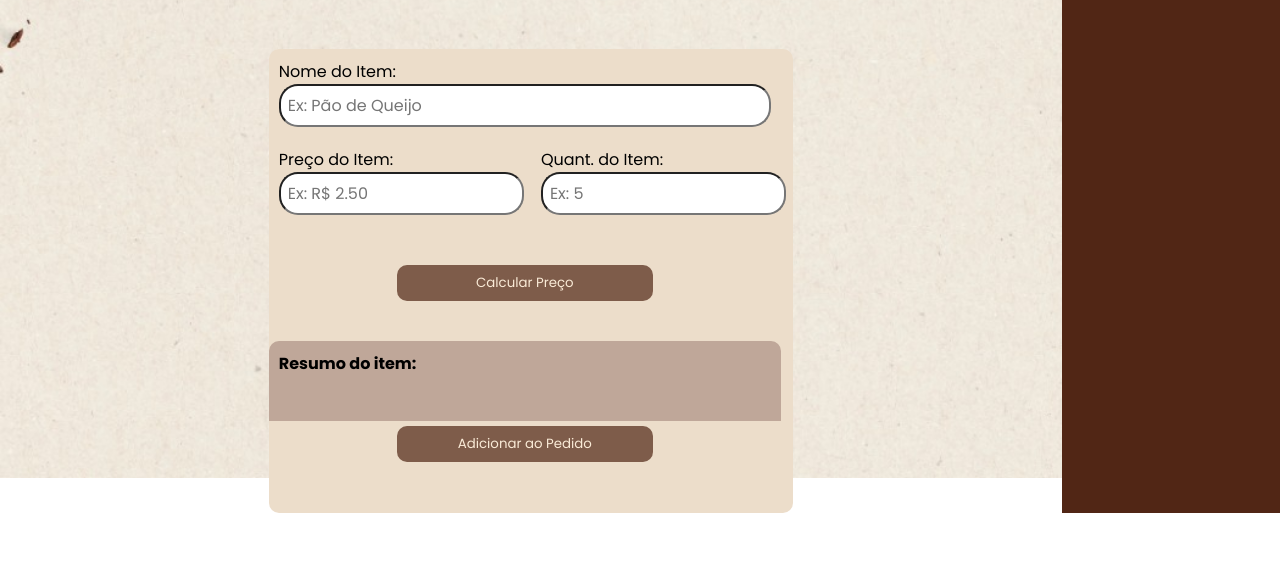
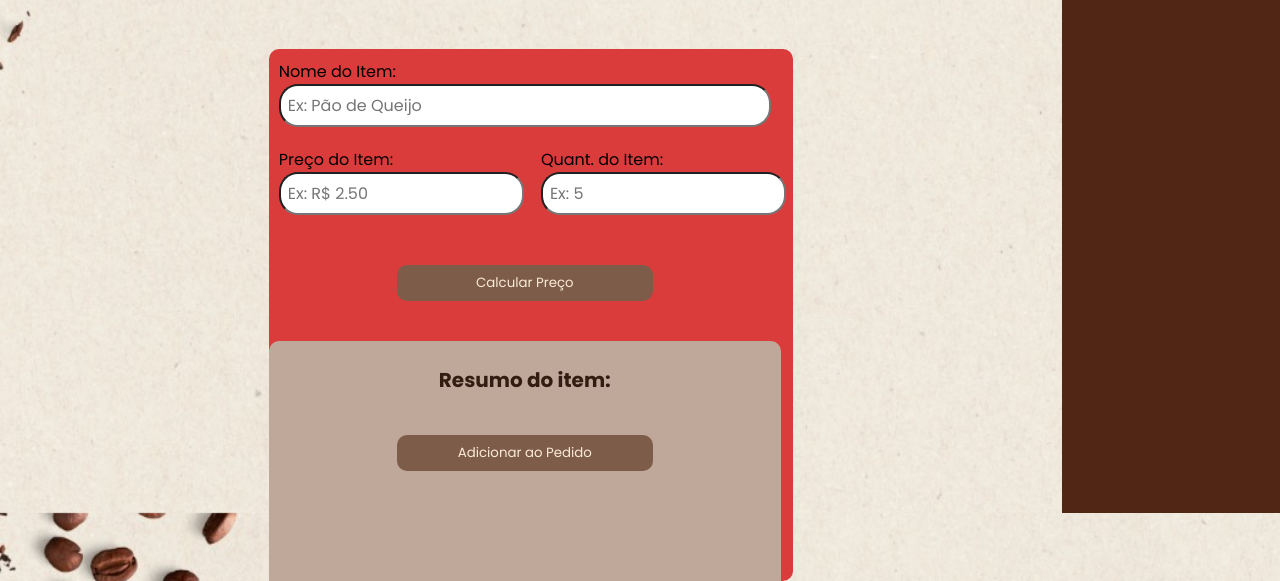
Before and after one commit to Nivea-izeLu/Cafeteria, a website: page public/index.html in a window 1280 px wide. Shown: the part 287-868 px from the top of the page. Before the commit the page ends 800 px from the top, so only its background shows below. Drawn offline with Linux system fonts and the light colour scheme.

Commit message:
cor vermelha

```diff
--- a/public/style.css
+++ b/public/style.css
@@ -31,7 +31,7 @@ body {
 }
 
 .menu {
-  background-color: #ECDDCA;
+  background-color: #da3c3c;
   flex: 2;
   margin: 10vh 21vw 0vh 21vw;
   border-radius: 10px;
@@ -74,13 +74,18 @@ button {
 
 .resultado {
   background-color: #BFA799;
-  height: 10vh;
+  height: 30vh;
   width: 40vw;
   border-radius: 10px 10px 0 0;
 }
 
 h4 {
-  padding: 10px;
+  display: flex;
+  justify-content: center;
+  padding-top: 3vh;
+  color: #331c11;
+  font-weight: bold;
+  font-size: 20px;
 }
 
 /* Parte para mostrar a lista JSON*/
```
